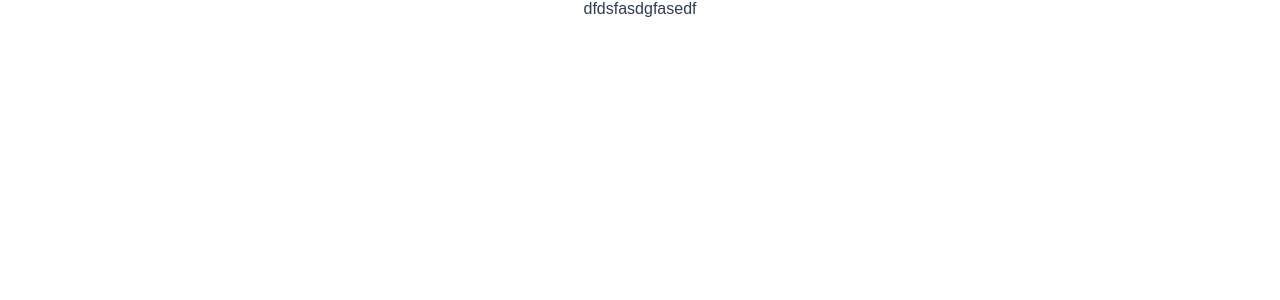
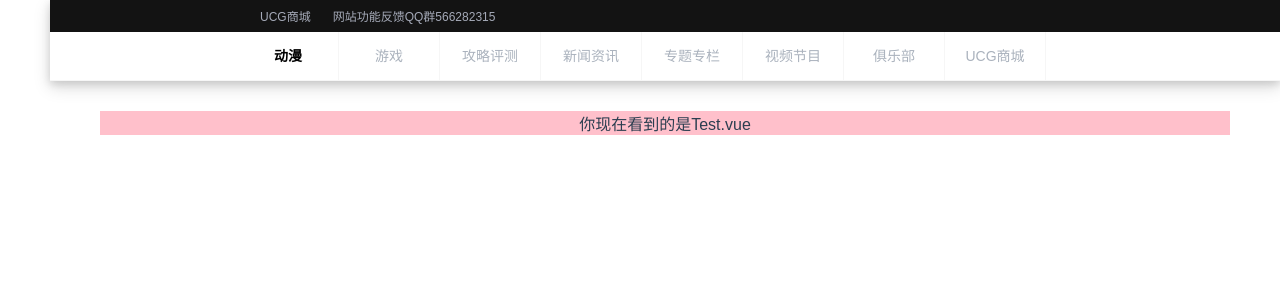
Before and after one commit to dcsuibian/VGTimeImitation, a Vue app in the folder frontend/: page /test in a window 1280 px wide. Shown: the top 300 px of the page. Built offline with nearby package versions, Linux system fonts and the light colour scheme.

Commit message:
现在头部导航栏有个雏形了

```diff
--- a/frontend/src/layouts/BasicLayout.vue
+++ /dev/null
@@ -1,25 +0,0 @@
-<template>
-    <div id="main-body">
-        dfdsfasdgfasedf
-    </div>
-</template>
-<script>
-
-export default {
-  name: 'BasicLayout',
-  data () {
-    return {
-    }
-  },
-}
-</script>
-
-
-<style lang="scss" scoped>
-.main-body {
-    padding: 50px;
-    float: right;
-    width: 100%;
-    overflow: hidden;
-}
-</style>
--- /dev/null
+++ b/frontend/src/layouts/BasicLayout/Navbar.vue
@@ -0,0 +1,105 @@
+<template>
+  <div id="wrapper">
+    <div class="vg-head-message">
+      <div class="hd-top-left">
+        <a target="_blank" href>UCG商城</a>
+        <a target="_blank" href>网站功能反馈QQ群566282315</a>
+      </div>
+    </div>
+    <nav>
+      <ul class="vg-list">
+        <li>
+          <a>动漫</a>
+        </li>
+        <li>
+          <a>游戏</a>
+        </li>
+        <li>
+          <a>攻略评测</a>
+        </li>
+        <li>
+          <a>新闻资讯</a>
+        </li>
+        <li>
+          <a>专题专栏</a>
+        </li>
+        <li>
+          <a>视频节目</a>
+        </li>
+        <li>
+          <a>俱乐部</a>
+        </li>
+        <li>
+          <a>UCG商城</a>
+        </li>
+      </ul>
+    </nav>
+  </div>
+</template>
+<script>
+export default {
+  name: "Navbar",
+};
+</script>
+
+<style lang="scss" scoped>
+#wrapper {
+  width: 100%;
+  height: 80px;
+  background-color: #fff;
+  box-shadow: 0 3px 8px 0 rgb(0 0 0 / 12%), 0px 6px 16px 0px rgb(0 0 0 / 15%);
+  border-bottom: 1px solid rgba(85, 85, 85, 0.05);
+  .vg-head-message {
+    width: 100%;
+    height: 40%;
+    line-height: 32px;
+    background-color: #131313;
+    padding-left: 188px;
+    box-sizing: border-box;
+    .hd-top-left {
+      float: left;
+      height: 100%;
+      overflow: hidden;
+      a {
+        margin-left: 22px;
+        font-size: 12px;
+        color: #a5aab8;
+        text-decoration: none;
+      }
+    }
+  }
+  nav {
+    float: left;
+    height: 60%;
+    padding-left: 188px;
+    overflow: hidden;
+    width: 988px;
+    .vg-list {
+      float: left;
+      width: 100%;
+      margin-bottom: 0;
+      li {
+        width: auto;
+        border: 0;
+        box-shadow: none;
+        padding: 0;
+        float: left;
+        list-style: none;
+        display: list-item;
+        line-height: 48px;
+        font-size: 14px;
+        color: #aab2bd;
+        a{
+            width: 100px;
+            display: block;
+            border-right: 1px solid rgba(85,85,85,0.05);
+        }
+        &:first-child {
+          font-weight: bold;
+          color: #000;
+        }
+      }
+    }
+  }
+}
+</style>
--- /dev/null
+++ b/frontend/src/layouts/BasicLayout/index.vue
@@ -0,0 +1,50 @@
+<template>
+  <div class="main-body">
+    <div class="header">
+      <Navbar></Navbar>
+    </div>
+    <div class="vg-main">
+      <section class="foc-box">
+        <router-view/>
+      </section>
+    </div>
+  </div>
+</template>
+
+<script>
+import Navbar from "./Navbar";
+
+export default {
+  name: "BasicLayout",
+  components: {
+    Navbar,
+  },
+  data() {
+    return {};
+  },
+};
+</script>
+
+
+<style lang="scss" scoped>
+.main-body {
+  padding-left: 50px;
+  width: 100%;
+  box-sizing: border-box;
+  .header {
+    width: 100%;
+    max-width: 1600px;
+    margin: 0 auto;
+  }
+  .vg-main {
+    width: 100%;
+    max-width: 1600px;
+    margin: 0 auto;
+    padding: 0 20px 50px 20px;
+    box-sizing: border-box;
+    .foc-box{
+      margin: 30px;
+    }
+  }
+}
+</style>
--- a/frontend/src/router/index.js
+++ b/frontend/src/router/index.js
@@ -8,16 +8,18 @@ Vue.use(VueRouter)
 const routes = [
   {
     path: '/',
-    name: 'Home',
+    name: 'Index',
     component: BasicLayout,
     redirect:'/test',
     children:[
       {
         path: '/test',
+        // name:'Test',
         component: Test,
       },
       {
         path: '/topic/:id',
+        // name:'TopicTemplate',
         component: () => import('../views/topic/Template'),
         props:route=>{
           return {
--- a/frontend/src/views/Test.vue
+++ b/frontend/src/views/Test.vue
@@ -1,6 +1,6 @@
 <template>
     <div class="test">
-        <h>你现在看到的是Test.vue</h>
+        <p>你现在看到的是Test.vue</p>
     </div>
 </template>
 <script>
@@ -12,6 +12,6 @@ export default {
 .test{
     width: 100%;
     height: 100%;
-    background-color: blue;
+    background-color: pink;
 }
 </style>
```
